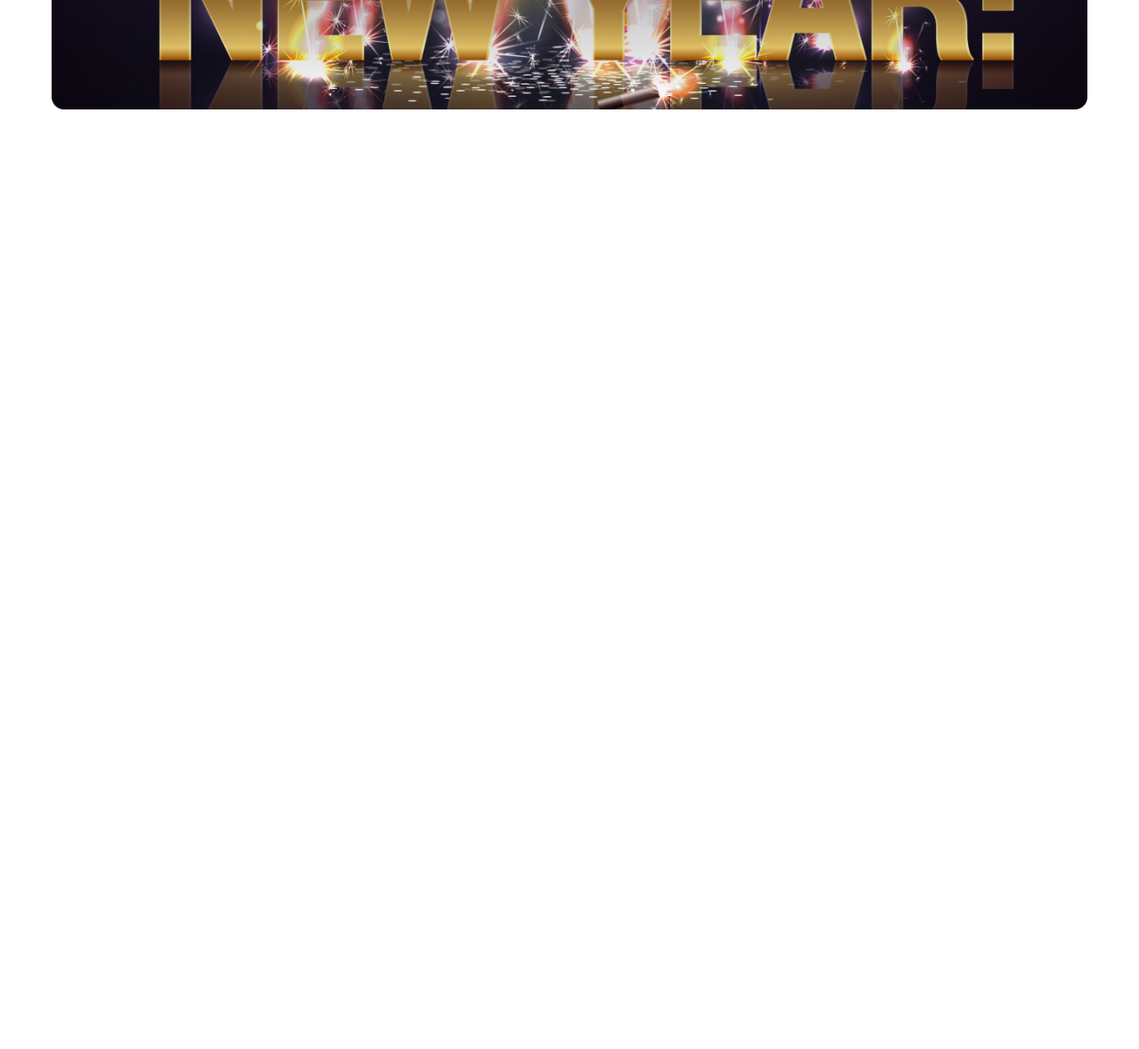
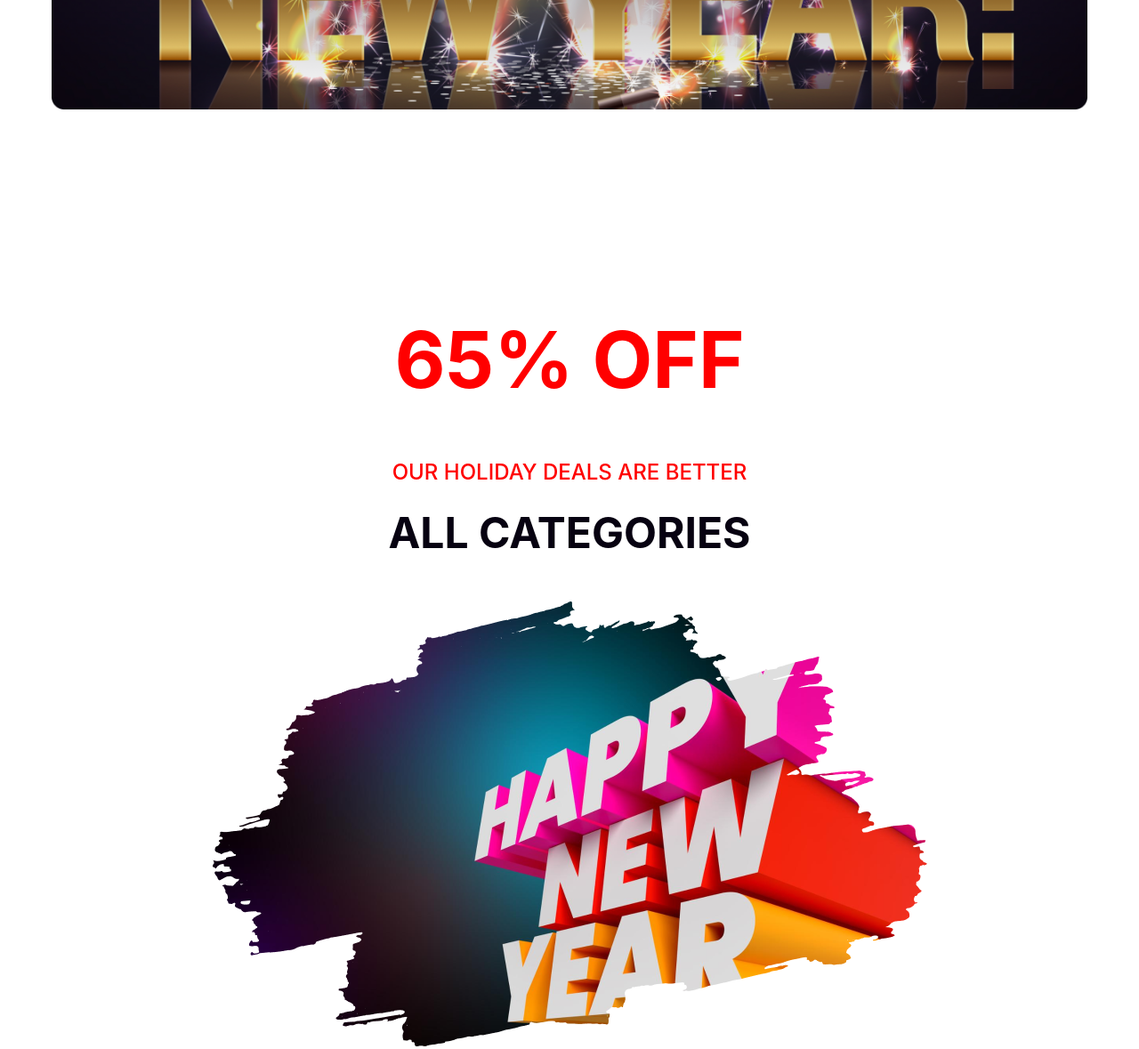
Before and after one commit to salman-ibne-shofi/final-exam-01, a plain HTML site: page index.html in a window 1280 px wide. Shown: the part 583-1762 px from the top of the page at 89% size. Before the commit the page ends 883 px from the top, so only its background shows below. Drawn offline with Linux system fonts and the light colour scheme.

Commit message:
65% offer section

```diff
--- a/index.html
+++ b/index.html
@@ -4,7 +4,7 @@
         <meta charset="UTF-8" />
         <meta name="viewport" content="width=device-width, initial-scale=1.0" />
         <title>final-exam-01</title>
-    <link rel="stylesheet" href="style.css" />
+        <link rel="stylesheet" href="./style.css" />
     </head>
     <body>
         <main>
@@ -14,6 +14,14 @@
                     <h2>New Year Party Celebration</h2>
                 </div>
             </div>
+            <div class="offer-section">
+                <div class="content-01">
+                    <h1>65% OFF</h1>
+                    <p>OUR HOLIDAY DEALS ARE BETTER</p>
+                    <h3>ALL CATEGORIES</h3>
+                </div>
+                <img src="./programming-hero-resources/New Year Photo.png" />
+            </div>
         </main>
     </body>
 </html>
--- a/style.css
+++ b/style.css
@@ -26,3 +26,35 @@ Banner Section
     width: 500px;
     margin: 0 auto;
 }
+
+/* -------------
+65% OFF section
+---------------- */
+
+.content-01 h1 {
+    color: #f00;
+    text-align: center;
+    font-family: Inter;
+    font-size: 88px;
+    font-weight: 700;
+}
+.content-01 p {
+    color: #f00;
+    text-align: center;
+    font-family: Inter;
+    font-size: 24px;
+    font-weight: 500;
+}
+.content-01 h3 {
+    color: #070211;
+    text-align: center;
+    font-family: Inter;
+    font-size: 48px;
+    font-weight: 700;
+    margin-top: 0px;
+}
+.offer-section img {
+    display: block;
+    margin-left: auto;
+    margin-right: auto;
+}
```
Lines whose indentation alone changed are shown as unchanged.
